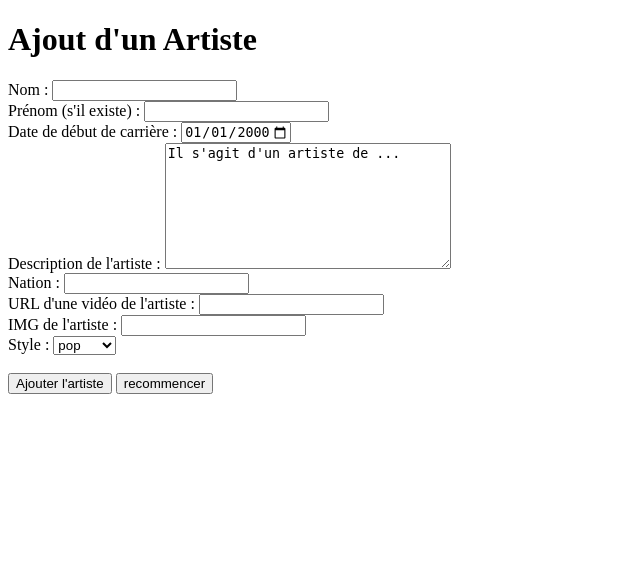
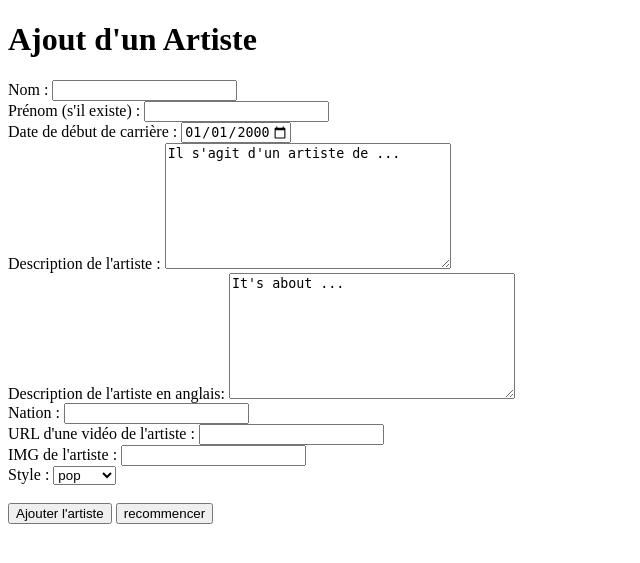
Before and after one commit to CamilleEtu/EuroBands_GitHub_Local, a PHP site: page /gestArtistes.php?choix=1 in a window 1280 px wide. Shown: the top 563 px of the page, without its empty margins (0-640 px from the left). Run offline with PHP 8.4, Linux system fonts and the light colour scheme; data comes from the database, SQL or seed files in the repository; tables that the repository leaves empty hold one stand-in row (values such as "Sample post").

Commit message:
AJout fonctionnalité modif + supp artistes

```diff
--- a/site/classes/Artiste.php
+++ b/site/classes/Artiste.php
@@ -8,18 +8,20 @@ class Artiste{
     public $prenom = NULL;
     public $dateDebut;
     public $bio = "";
+    public $bioAnglais = "";
     public $nation = "";
     public $urlVideo = "";
     public $urlImg = "";
     public $style; //est de classe Style
 
-    public function __construct($n, $p, $d, $b, $na, $vid, $img, $style){
+    public function __construct($n, $p, $d, $b, $bioA, $na, $vid, $img, $style){
         $this->nom = $n;
         if(isset($p)){
             $this->prenom = $p;
         };
         $this->dateDebut = $d;
         $this->bio = $b;
+        $this->bioAnglais = $bioA;
         $this->nation = $na;
         $this->urlVideo = $vid;
         $this->urlImg = $img;
@@ -33,6 +35,7 @@ class Artiste{
         }
         echo "Date de début de carrière : ". $this->dateDebut." <br/>";
         echo "Description : ". $this->bio." <br/>";
+        echo "Description en anglais: ". $this->bioAnglais." <br/>";
         echo "Nation : ". $this->nation." <br/>";
         echo "Style de musique : ". $this->style->nomStyle." <br/>";
         echo " <iframe width=\"50\"% height=\"50\"% src=\"".$this->urlVideo."\"></iframe>";
--- a/site/classes/Gestionnaire.php
+++ b/site/classes/Gestionnaire.php
@@ -39,10 +39,15 @@ class Gestionnaire {
         $results->closeCursor();
 
 		for ($i=0; $i < count($this->artistes); $i++) {
+			$requete='SELECT style.style_artiste FROM lien_artiste_style, style, artiste WHERE artiste.id_artiste='.$this->artistes[$i]["id_artiste"].' AND lien_artiste_style.id_artiste='.$this->artistes[$i]["id_artiste"].' AND lien_artiste_style.id_artiste = artiste.id_artiste AND lien_artiste_style.id_style = style.id_style';
+			$results = $this->bdd->query($requete);
+			$tabLienArtisteStyle = $results->fetchAll();
+			$results->closeCursor();
 			$id = $this->artistes[$i]["id_artiste"];
-			$this->artistes[$i] = new Artiste($this->artistes[$i]["nom_artiste"], $this->artistes[$i]["prenom_artiste"], $this->artistes[$i]["date_crea"], $this->artistes[$i]["bio_artiste"], $this->artistes[$i]["nation_artiste"], $this->artistes[$i]["url_video_artiste"], $this->artistes[$i]["url_image_artiste"], NULL);
+			$this->artistes[$i] = new Artiste($this->artistes[$i]["nom_artiste"], $this->artistes[$i]["prenom_artiste"], $this->artistes[$i]["date_crea"], $this->artistes[$i]["bio_artiste"], $this->artistes[$i]["bio_anglais"], $this->artistes[$i]["nation_artiste"], $this->artistes[$i]["url_video_artiste"], $this->artistes[$i]["url_image_artiste"], $tabLienArtisteStyle[0][0]);
 			$this->artistes[$i]->id = $id;
 		}
+
         $requete='SELECT * FROM festivalier';
         $results = $this->bdd->query($requete);
         $this->festivaliers = $results->fetchAll();
@@ -77,11 +82,10 @@ class Gestionnaire {
 	/** Ajout un nouvel artiste */
 	public function ajouterArtiste($artiste) {
 		if ($artiste instanceof Artiste) {
-			array_push($this->artistes, $artiste);
-		}
 			$nomEchape = $this->bdd->quote($artiste->nom);
 			$bioEchape = $this->bdd->quote($artiste->bio);
-		$requete="INSERT INTO artiste (nom_artiste,prenom_artiste,date_crea,bio_artiste,nation_artiste,url_video_artiste,url_image_artiste) VALUES (".$nomEchape.",'".$artiste->prenom."','".$artiste->dateDebut."',".$bioEchape.",'".$artiste->nation."','".$artiste->urlVideo."','".$artiste->urlImg."')";
+			$bioEchapeAnglais = $this->bdd->quote($artiste->bioAnglais);
+			$requete="INSERT INTO artiste (nom_artiste, prenom_artiste, date_crea, bio_artiste, bio_anglais, nation_artiste, url_video_artiste, url_image_artiste) VALUES (".$nomEchape.",'".$artiste->prenom."','".$artiste->dateDebut."',".$bioEchape.",".$bioEchapeAnglais.",'".$artiste->nation."','".$artiste->urlVideo."','".$artiste->urlImg."')";
 			$results = $this->bdd->query($requete);
 			$tabInsert = $results->fetchAll();
 			$results->closeCursor();
@@ -100,18 +104,32 @@ class Gestionnaire {
 			$tabInsert = $results->fetchAll();
 			$results->closeCursor();
 
+			array_push($this->artistes, $artiste);
+		}
+
 	}
 
     	/** Modification d'un artiste */
-	public function modifArtiste($artiste) {
+	public function modifArtiste($artiste, $id) {
 		if ($artiste instanceof Artiste) {
-            /*
-            for ($i=0; $i < count(Gestionnaire::$instance->artistes); $i++) {
-                if (Gestionnaire::$instance->artistes[$i]["id_artiste"] == $artiste["id_artiste"]) {
-                    Gestionnaire::$instance->artistes[$i]["id_artiste"] ==
+			for ($i=0; $i < count($this->artistes); $i++) {
+				if ($this->artistes[$i]->id == $id) {
+					if ($artiste->style->idStyle !== $this->artistes[$i]->style) {
+						$requete ="UPDATE lien_artiste_style, artiste SET lien_artiste_style.id_artiste =".$id.", lien_artiste_style.id_style=".$artiste->style->idStyle." WHERE artiste.id_artiste =".$id." AND lien_artiste_style.id_artiste =".$id."";
+						$results = $this->bdd->query($requete);
+						$tabUpdate = $results->fetchAll();
+						$results->closeCursor();
+					}
+					$this->artistes[$i] = $artiste;
+					$nomEchape = $this->bdd->quote($artiste->nom);
+					$bioEchape = $this->bdd->quote($artiste->bio);
+					$bioEchapeAnglais = $this->bdd->quote($artiste->bioAnglais);
+					$requete ="UPDATE artiste SET nom_artiste =".$nomEchape.", prenom_artiste='".$artiste->prenom."', date_crea='".$artiste->dateDebut."', bio_artiste=".$bioEchape.", bio_anglais=".$bioEchapeAnglais.", nation_artiste='".$artiste->nation."', url_video_artiste='".$artiste->urlVideo."', url_image_artiste='".$artiste->urlImg."' WHERE id_artiste =".$id."";
+					$results = $this->bdd->query($requete);
+					$tabUpdate = $results->fetchAll();
+					$results->closeCursor();
 				}
 			}
-			array_push($this->artistes, $artiste);*/
 		}
 
 	}
@@ -120,10 +138,14 @@ class Gestionnaire {
 	public function supArtiste($artiste) {
 		if ($artiste instanceof Artiste) {
             for ($i=0; $i < count($this->artistes); $i++) {
-                if ($this->artistes[$i]["id_artiste"] == $artiste["id_artiste"]) {
+                if ($this->artistes[$i]->id == $artiste->id) {
                     unset($this->artistes[$i]);
             	}
 			}
+			$requete ="DELETE  FROM artiste WHERE id_artiste =".$artiste->id."";
+			$results = $this->bdd->query($requete);
+			$tabUpdate = $results->fetchAll();
+			$results->closeCursor();
 		}
 	}
 
--- a/site/gestArtistes.php
+++ b/site/gestArtistes.php
@@ -33,6 +33,7 @@
                     Prénom (s'il existe) : <input type="text" name="prenom"></br>
                     Date de début de carrière : <input type="date" name="dateDebut" value="2000-01-01" min="1950-01-01" max="2022-01-01" required></br>
                     Description de l'artiste : <textarea name="bio" required rows="8" cols="33" required>Il s'agit d'un artiste de ...</textarea></br>
+                    Description de l'artiste en anglais: <textarea name="bioAnglais" required rows="8" cols="33" required>It's about ...</textarea></br>
                     Nation : <input type="text" name="nation" required></br>
                     URL d'une vidéo de l'artiste : <input type="text" name="video"></br>
                     IMG de l'artiste : <input type="text" name="img"></br>
@@ -55,14 +56,13 @@
                 <?php
                         break;
                     case 2:
-                        ?>
-                        <h1>Modification d'artistes</h1>
-                        <?php
+
+                        echo '<h1>Modification d\'artistes</h1>';
                         require_once("classes/Gestionnaire.php");
                         session_start();
                         $instance = Gestionnaire::getInstance();
 
-                        //affiche un select pour que l'utilisateur choisisse le héros qu'il veut mosifier
+                        //affiche un select pour que l'utilisateur choisisse l'artiste qu'il veut modifier'
                         echo "<form action='gestArtistes.php?choix=4' method='POST'><select name='artiste'>";
                         for ($i=0; $i < count($instance->artistes); $i++) {
                             //on affiche le nom, prénom si existant de l'artiste et la nationnalité pour chaque option
@@ -75,8 +75,22 @@
                         <?php
                         break;
                     case 3:
+
+                        echo "<h1>Suppression d'artiste</h1>";
+                        require_once("classes/Gestionnaire.php");
+                        session_start();
+                        $instance = Gestionnaire::getInstance();
+
+                        //affiche un select pour que l'utilisateur choisisse l'artiste qu'il veut modifier
+                        echo "<form action='gestArtistes.php?ajout=3' method='POST'><select name='artiste'>";
+                        for ($i=0; $i < count($instance->artistes); $i++) {
+                            //on affiche le nom, prénom si existant de l'artiste et la nationnalité pour chaque option
+                            echo "<option>".$instance->artistes[$i]->prenom." ".$instance->artistes[$i]->nom." (".$instance->artistes[$i]->nation.")</option>";
+                        }
+                        echo "</select></br></br>";
                         ?>
-                        <h1>Suppression d'artiste</h1>
+                        <input type="submit" value="Supprimer l'artiste">
+                        </form>
                         <?php
                         break;
                     case 4:
@@ -84,22 +98,20 @@
                         session_start();
                         $instance = Gestionnaire::getInstance();
                         echo "<h1>Modification de ".$_POST["artiste"]."</h1>";
-                        var_dump(count($instance->artistes));
                         for ($i=0; $i < count($instance->artistes); $i++) {
                             if(strpos($_POST["artiste"], $instance->artistes[$i]->nom) !== false){
-                                var_dump("ITS ALIVE");
-                                echo '<form method="POST" action="gestArtistes.php?ajout=1">';
+                                echo '<form method="POST" action="gestArtistes.php?ajout=2&id='.$instance->artistes[$i]->id.'">';
                                 echo 'Nom : <input type="text" name="nom" required value='.$instance->artistes[$i]->nom.'></br>';
                                 echo 'Prénom (s\'il existe) : <input type="text" name="prenom" value ='.$instance->artistes[$i]->prenom.'></br>';
-                                echo 'Date de début de carrière : <input type="date" name="dateDebut" value="2000-01-01" min="1950-01-01" max="2022-01-01" required value='.$instance->artistes[$i]->dateDebut.'></br>';
-
+                                echo 'Date de début de carrière : <input type="date" name="dateDebut" min="1950-01-01" max="2022-01-01" required value='.$instance->artistes[$i]->dateDebut.'></br>';
                                 echo 'Description de l\'artiste : <textarea name="bio" required rows="8" cols="33" required>'.$instance->artistes[$i]->bio.'</textarea></br>';
+                                echo 'Description de l\'artiste en anglais : <textarea name="bioAnglais" required rows="8" cols="33" required>'.$instance->artistes[$i]->bioAnglais.'</textarea></br>';
                                 echo 'Pays : <input type="text" name="nation" required value='.$instance->artistes[$i]->nation.'></br>';
                                 echo 'URL d\'une vidéo de l\'artiste : <input type="text" name="video" value='.$instance->artistes[$i]->urlVideo.'></br>';
                                 echo 'IMG de l\'artiste : <input type="text" name="img" value='.$instance->artistes[$i]->urlImg.'></br>';
                                 echo 'Style : <select name="style">';
                                 for ($v=0; $v < count($instance->styles); $v++) {
-                                    if ($instance->styles->nomStyle == $instance->artistes[$v]->styles->nomStyle) {
+                                    if ($instance->styles[$v]->nomStyle == $instance->artistes[$i]->style) {
                                         echo "<option selected>".$instance->styles[$v]->nomStyle."</option>";
                                     }
                                     else{
@@ -138,17 +150,28 @@
                                     $style = $instance->styles[$i];
                                 }
                             }
-                            $newArtiste = new Artiste($_POST["nom"],$_POST["prenom"],$_POST["dateDebut"],$_POST["bio"],$_POST["nation"],$_POST["video"], $img, $style);
+                            $newArtiste = new Artiste($_POST["nom"],$_POST["prenom"],$_POST["dateDebut"],$_POST["bio"],$_POST["bioAnglais"],$_POST["nation"],$_POST["video"], $img, $style);
                             $instance->ajouterArtiste($newArtiste);
                             echo "<h1>L'artiste a bien été ajouté !</h1>";
                             break;
 
                         case 2:
-                          //  modifHero($bdd,$_GET["idHero"],$_POST["prenom"],$_POST["nom"],$_POST["puissance"],$_POST["url"],$_POST["classe"],$_POST["citation"],$tabIdQuete);
+                            for ($i=0; $i < count($instance->styles); $i++) {
+                                if ($instance->styles[$i]->nomStyle == $_POST["style"]) {
+                                    $style = $instance->styles[$i];
+                                }
+                            }
+                            $modifArtiste = new Artiste($_POST["nom"],$_POST["prenom"],$_POST["dateDebut"],$_POST["bio"],$_POST["bioAnglais"],$_POST["nation"],$_POST["video"], $_POST["img"], $style);
+                            $instance->modifArtiste($modifArtiste, $_GET["id"]);
                             echo "<h1>L'artiste a bien été modifié !</h1>";
                             break;
                         case 3:
-                          //  suppHero($bdd,$_POST["hero"]);
+                            for ($i=0; $i < count($instance->artistes); $i++) {
+                                if(strpos($_POST["artiste"], $instance->artistes[$i]->nom) !== false){
+                                    $deleteArtiste = $instance->artistes[$i];
+                                }
+                            }
+                            $instance->supArtiste($deleteArtiste);
                             echo "<h1>L'artiste a bien été supprimé !</h1>";
                     }
                 }
```
Lines whose indentation alone changed are shown as unchanged.
